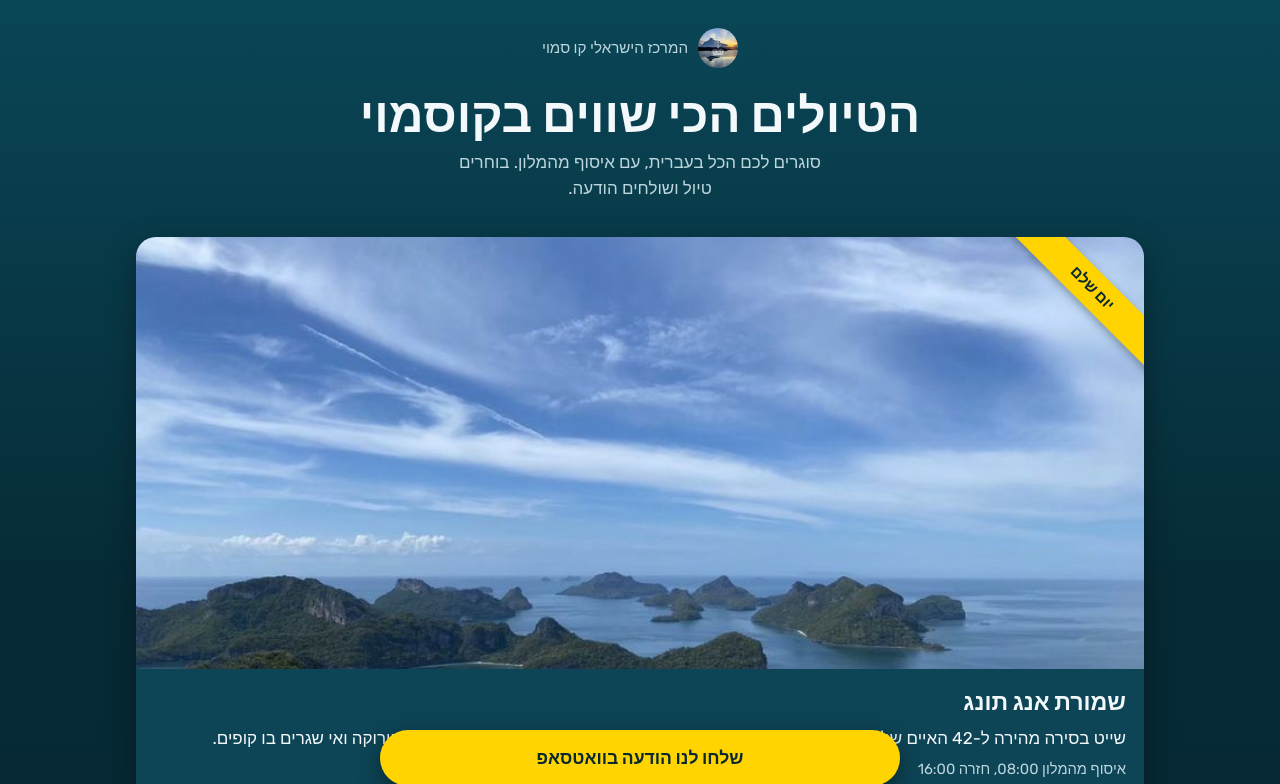
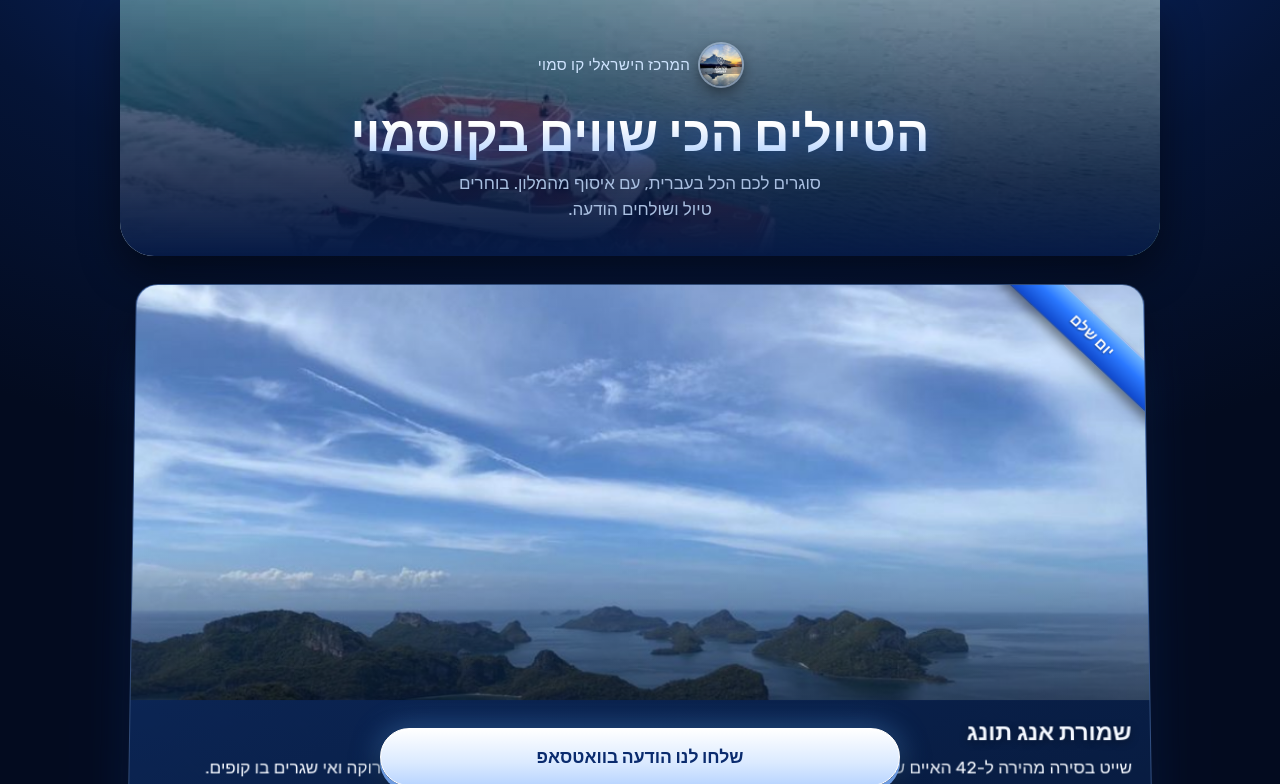
Before and after one commit to nissimper86-jpg/center-samui-site, a plain HTML site: page tours/index.html in a window 1280 px wide. Shown: the top 784 px of the page. Drawn offline with Linux system fonts and the light colour scheme.

Commit message:
Restyle tours page: premium blue, 3D cards, tropical hero
Co-Authored-By: Claude Opus 5.5 <noreply@anthropic.com>
Claude-Session: https://claude.ai/code/session_01HxnaGJv57RVK3RdE6YbgvY

```diff
--- a/tours/index.html
+++ b/tours/index.html
@@ -14,40 +14,45 @@
 <link rel="preconnect" href="https://fonts.googleapis.com">
 <link rel="stylesheet" href="https://fonts.googleapis.com/css2?family=Rubik:wght@400;500;700;800&display=swap">
 <style>
-:root{color-scheme:dark;--deep:#062a36;--sea:#0a3a4a;--card:#0d4556;--foam:#f3f8fa;--mist:#bcd6de;--sun:#ffd400;--ink:#0a2830;--wa:#25d366}
+:root{color-scheme:dark;--night:#030b1f;--navy:#071a3d;--royal:#0f3d91;--blue:#1e6bff;--sky:#5aa9ff;--ice:#cfe4ff;--foam:#f4f8ff;--mist:#a9bfe0;--card:#0b2452}
 *{box-sizing:border-box}
-body{margin:0;background:linear-gradient(#0a4656,#062a36 600px,#041e27);color:var(--foam);font-family:Rubik,Arial,sans-serif;font-size:17px;line-height:1.5}
+body{margin:0;background:radial-gradient(1200px 700px at 50% -200px,#1a4fb8 0%,#0a2560 35%,#051436 65%,var(--night) 100%) fixed,var(--night);color:var(--foam);font-family:Rubik,Arial,sans-serif;font-size:17px;line-height:1.5}
 img{max-width:100%;display:block}
-a{color:var(--sun)}
-a:focus-visible{outline:3px solid var(--sun);outline-offset:3px}
+a{color:var(--sky)}
+a:focus-visible{outline:3px solid var(--sky);outline-offset:3px}
 .wrap{max-width:1040px;margin:0 auto;padding:0 16px}
-header{text-align:center;padding:28px 0 18px}
-.brand{display:inline-flex;align-items:center;gap:10px;color:var(--mist);font-weight:500;font-size:.95rem}
-.brand img{width:40px;height:40px;border-radius:50%}
-h1{font-size:clamp(1.9rem,7vw,3rem);font-weight:800;line-height:1.1;margin:14px 0 8px;text-wrap:balance}
+header{position:relative;text-align:center;padding:44px 16px 34px;margin:0 -16px 8px;overflow:hidden;border-radius:0 0 34px 34px;box-shadow:0 18px 40px rgba(0,0,0,.45),inset 0 -1px 0 rgba(150,195,255,.3)}
+header::before{content:"";position:absolute;inset:0;background:linear-gradient(180deg,rgba(10,40,110,.35),rgba(5,20,60,.82) 70%,#061a45),url(../catamaran.jpg) center 30%/cover;z-index:-1}
+header{isolation:isolate}
+.brand{display:inline-flex;align-items:center;gap:10px;color:var(--ice);font-weight:500;font-size:.95rem;letter-spacing:.02em}
+.brand img{width:42px;height:42px;border-radius:50%;box-shadow:0 0 0 2px rgba(207,228,255,.5),0 6px 16px rgba(0,0,0,.5)}
+h1{font-size:clamp(2rem,7.4vw,3.1rem);font-weight:800;line-height:1.08;margin:14px 0 10px;text-wrap:balance;background:linear-gradient(180deg,#fff 30%,#a9cdff 100%);-webkit-background-clip:text;background-clip:text;color:transparent;filter:drop-shadow(0 4px 14px rgba(30,107,255,.45))}
 .sub{color:var(--mist);margin:0 auto;max-width:34ch}
-.grid{display:grid;gap:18px;grid-template-columns:1fr;padding:18px 0 40px}
+.grid{display:grid;gap:22px;grid-template-columns:1fr;padding:20px 0 40px;perspective:1200px}
 @media(min-width:700px){.grid{grid-template-columns:1fr 1fr}.card:first-child{grid-column:1/-1}.card:first-child .pic{aspect-ratio:21/9}}
-.card{background:var(--card);border-radius:20px;overflow:hidden;box-shadow:0 10px 30px rgba(0,0,0,.35);display:flex;flex-direction:column}
+.card{position:relative;background:linear-gradient(160deg,#143a80 0%,#0b2452 45%,#071a3d 100%);border-radius:22px;overflow:hidden;display:flex;flex-direction:column;border:1px solid rgba(150,195,255,.28);box-shadow:0 1px 0 rgba(255,255,255,.18) inset,0 2px 0 rgba(0,0,0,.4),0 18px 30px -8px rgba(0,0,0,.65),0 40px 60px -30px rgba(30,107,255,.55);transform:rotateX(2deg);transform-origin:50% 0}
 .pic{position:relative;aspect-ratio:3/2;overflow:hidden}
 .pic img{width:100%;height:100%;object-fit:cover}
-.rib{position:absolute;top:34px;right:-58px;transform:rotate(45deg);background:var(--sun);color:var(--ink);font-weight:800;font-size:.95rem;width:220px;text-align:center;padding:6px 0;box-shadow:0 3px 8px rgba(0,0,0,.3)}
+.pic::after{content:"";position:absolute;inset:0;background:linear-gradient(180deg,rgba(255,255,255,.12) 0%,rgba(255,255,255,0) 35%,rgba(3,11,31,0) 60%,rgba(3,11,31,.55) 100%)}
+.rib{position:absolute;z-index:2;top:34px;right:-58px;transform:rotate(45deg);width:220px;text-align:center;padding:7px 0;font-weight:800;font-size:.95rem;color:#fff;background:linear-gradient(180deg,#6fb6ff 0%,#2a78ff 45%,#0f47c9 100%);border-top:1px solid rgba(255,255,255,.7);border-bottom:1px solid #082a7a;text-shadow:0 1px 2px rgba(0,0,0,.45);box-shadow:0 6px 12px rgba(0,0,0,.45)}
 .txt{padding:16px 18px 20px;display:flex;flex-direction:column;gap:6px;flex:1}
-h2{margin:0;font-size:1.45rem;font-weight:800}
+h2{margin:0;font-size:1.45rem;font-weight:800;text-shadow:0 2px 8px rgba(0,0,0,.4)}
 .txt p{margin:0}
 .note{color:var(--mist);font-size:.92rem}
-.btn{margin-top:auto;display:block;text-align:center;background:var(--wa);color:#063b1c;font-weight:800;text-decoration:none;padding:13px 16px;border-radius:999px;margin-top:12px}
-.why{background:rgba(0,0,0,.22);border-radius:20px;padding:22px 18px;margin-bottom:28px}
+.btn{margin-top:auto;display:block;text-align:center;color:#fff;font-weight:800;text-decoration:none;padding:13px 16px;border-radius:999px;margin-top:14px;background:linear-gradient(180deg,#4f9bff 0%,#1e6bff 50%,#1450d6 100%);border:1px solid rgba(255,255,255,.35);box-shadow:0 1px 0 rgba(255,255,255,.5) inset,0 -3px 0 rgba(0,0,0,.25) inset,0 5px 0 #0b3696,0 10px 20px rgba(14,60,170,.55);text-shadow:0 1px 2px rgba(0,0,0,.35);transition:transform .08s,box-shadow .08s}
+.btn:active{transform:translateY(4px);box-shadow:0 1px 0 rgba(255,255,255,.5) inset,0 1px 0 #0b3696,0 4px 10px rgba(14,60,170,.5)}
+.why{background:linear-gradient(160deg,rgba(30,107,255,.18),rgba(255,255,255,.03));border:1px solid rgba(150,195,255,.22);border-radius:22px;padding:22px 18px;margin-bottom:28px;box-shadow:0 1px 0 rgba(255,255,255,.12) inset,0 20px 40px -20px rgba(0,0,0,.7)}
 .why h2{margin-bottom:10px}
 .why ul{margin:0;padding-inline-start:20px}
 .why li{margin:4px 0}
-.promo{grid-column:1/-1;background:var(--card);border-radius:20px;overflow:hidden;box-shadow:0 10px 30px rgba(0,0,0,.35)}
+.why li::marker{color:var(--sky)}
+.promo{grid-column:1/-1;background:linear-gradient(160deg,#143a80,#071a3d);border:1px solid rgba(150,195,255,.28);border-radius:22px;overflow:hidden;box-shadow:0 1px 0 rgba(255,255,255,.18) inset,0 18px 30px -8px rgba(0,0,0,.65),0 40px 60px -30px rgba(30,107,255,.55)}
 .promo img{width:100%;height:auto}
 .promo p{margin:0;padding:14px 18px 18px}
 .promo span{color:var(--mist);font-size:.9rem}
 @media(min-width:700px){.promo{display:grid;grid-template-columns:320px 1fr;align-items:center}}
 footer{color:var(--mist);font-size:.9rem;text-align:center;padding:10px 0 110px}
-.float{position:fixed;inset-inline:16px;bottom:max(14px,env(safe-area-inset-bottom));max-width:520px;margin:0 auto;display:block;text-align:center;background:var(--sun);color:var(--ink);font-weight:800;font-size:1.1rem;text-decoration:none;padding:15px;border-radius:999px;box-shadow:0 8px 24px rgba(0,0,0,.45);z-index:5}
+.float{position:fixed;inset-inline:16px;bottom:max(14px,env(safe-area-inset-bottom));max-width:520px;margin:0 auto;display:block;text-align:center;color:#0a2b6e;font-weight:800;font-size:1.1rem;text-decoration:none;padding:15px;border-radius:999px;background:linear-gradient(180deg,#ffffff 0%,#dbeaff 60%,#b9d5ff 100%);border:1px solid #fff;box-shadow:0 1px 0 #fff inset,0 5px 0 #6d9be0,0 14px 30px rgba(0,0,0,.55),0 0 30px rgba(90,169,255,.45);z-index:5}
 </style>
 <!-- Meta Pixel -->
 <script>
```
